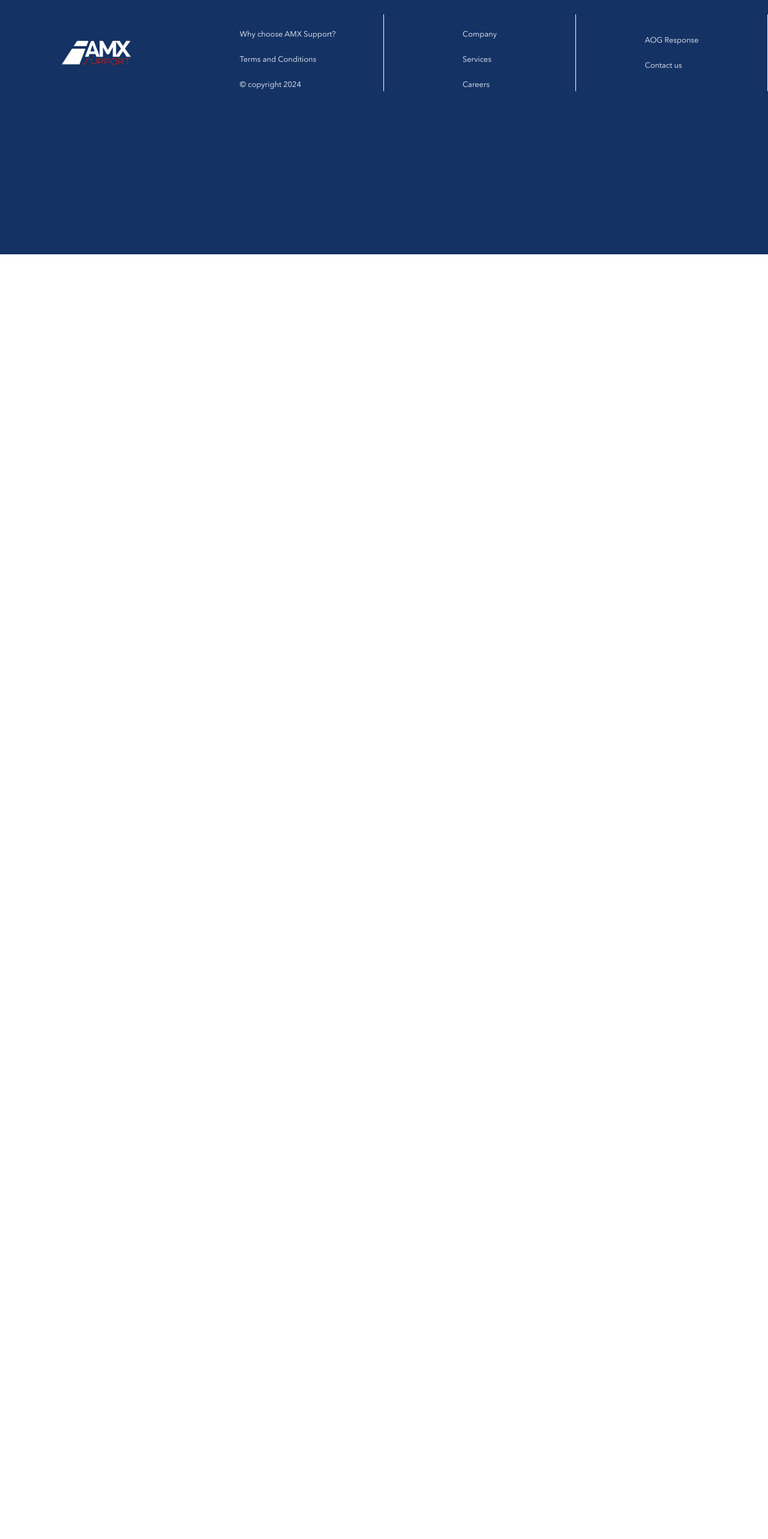
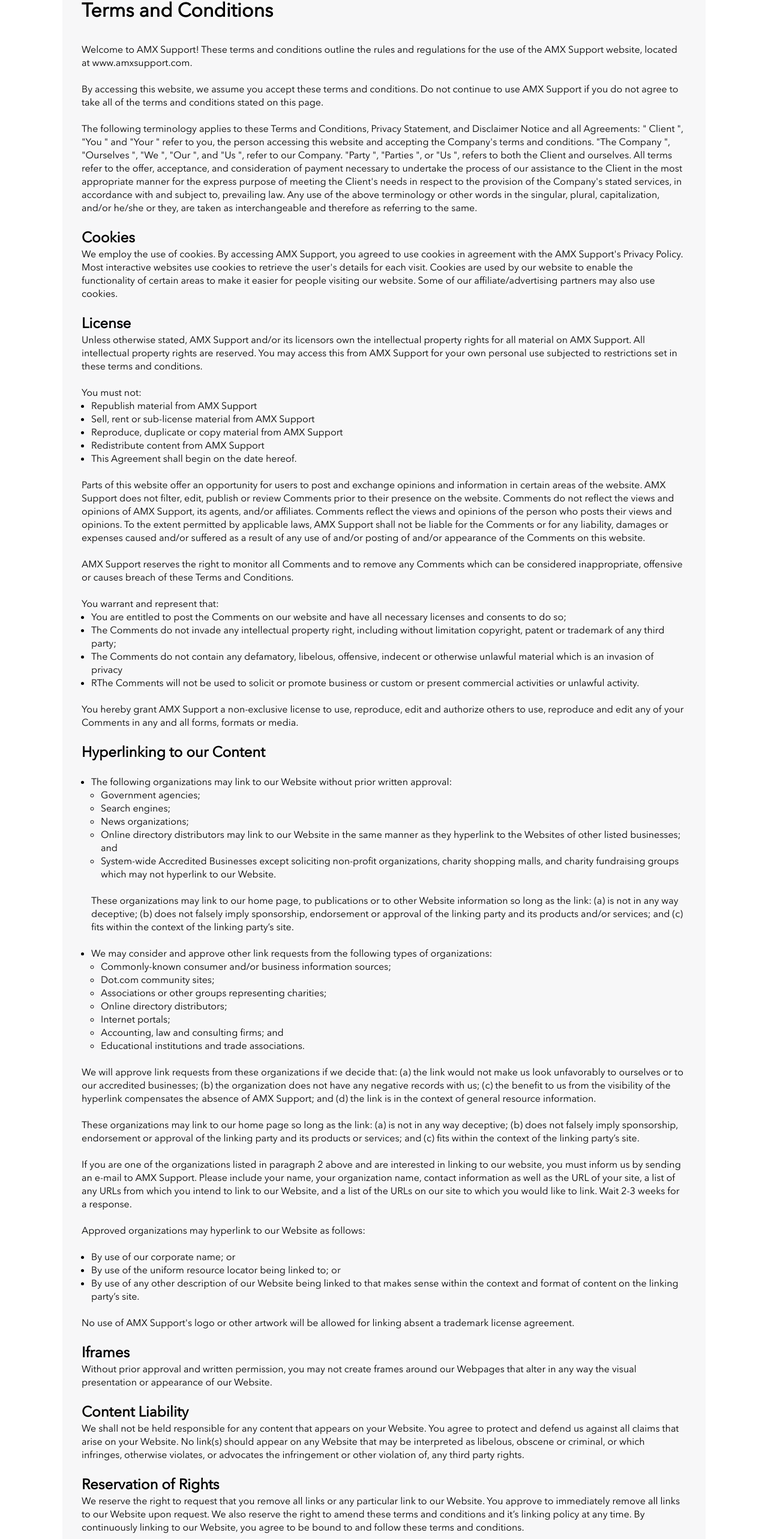
Before and after one commit to Sallysegui/amx, a React (Vite) app: page /terms in a window 1280 px wide. Shown: the part 191-2757 px from the top of the page at 60% size. Before the commit the page ends 800 px from the top, so only its background shows below. Built offline with nearby package versions, Linux system fonts and the light colour scheme.

Commit message:
amxPre22

```diff
--- a/public/css/main.css
+++ b/public/css/main.css
@@ -865,12 +865,11 @@
 .footerConainer {
   margin-top: 2rem;
   background-color: #143264;
-  height: 28rem;
+  height: 14rem;
   color: #F7F7FF;
   display: flex;
   justify-content: space;
   flex-wrap: nowrap;
-  font-size: 0.8em;
 }
 @media screen and (max-width: 37.5em) {
   .footerConainer {
@@ -879,6 +878,8 @@
     grid-template-columns: 1fr 1fr 1fr;
     grid-template-rows: 1fr, 1fr;
     padding-left: 1rem;
+    height: 28rem;
+    font-size: 0.8em;
   }
 }
 .footerConainer .footerColumn {
@@ -965,6 +966,31 @@
   margin-top: 2rem;
 }
 
+.terms {
+  margin-top: 4rem;
+  padding-left: 2rem;
+  padding-right: 2rem;
+  padding-top: 2rem;
+  padding-bottom: 3rem;
+  background-color: #f7f7f8;
+}
+@media screen and (max-width: 37.5em) {
+  .terms {
+    padding-left: 1.5rem;
+    padding-right: 1.5rem;
+    margin-top: 1rem;
+  }
+  .terms h1, .terms h2 {
+    font-size: 1rem;
+  }
+}
+.terms ul {
+  margin-left: 1rem;
+}
+.terms .termsText {
+  padding-top: 2rem;
+}
+
 @font-face {
   font-family: "AvenirHeavy";
   src: url("../../css/fonts/Avenir/Avenir_Heavy/Avenir_Heavy.ttf") format("truetype");
--- a/public/css/sass/pages/footer.scss
+++ b/public/css/sass/pages/footer.scss
@@ -1,18 +1,21 @@
 .footerConainer{
     margin-top: 2rem;
     background-color: $logo-blue;
-    height: 28rem;
+    height: 14rem;
     color: $gosh-white;
     display: flex;
     justify-content: space;
     flex-wrap: nowrap;
-    font-size: 0.8em;
+    // font-size: 1.1rem;
+
     @include phone-screen {
         margin-top: 1rem;
         display: grid;
         grid-template-columns:1fr 1fr 1fr;
         grid-template-rows: 1fr,1fr;
         padding-left: 1rem;
+        height: 28rem;
+        font-size: 0.8em;
     }
 
     .footerColumn{
@@ -110,9 +113,36 @@
         color:#fff;
         margin-right: 1rem;
         font-size: 0.8rem;
+
       }
 
     p{
         margin-top: 2rem;
     }
 }
+
+.terms{
+    margin-top: 4rem;
+    padding-left: 2rem;
+    padding-right: 2rem;
+    padding-top: 2rem;
+    padding-bottom: 3rem ;
+    background-color: $grey-blueish;
+    @include phone-screen{
+        h1,h2 {
+            font-size: 1rem;
+        }
+        padding-left: 1.5rem;
+        padding-right: 1.5rem;
+        margin-top: 1rem;
+
+    }
+    ul {
+        margin-left: 1rem;
+    }
+    .termsText{
+        padding-top: 2rem;
+
+    }
+
+}
--- a/src/components/Footer/terms.jsx
+++ b/src/components/Footer/terms.jsx
@@ -6,20 +6,25 @@
 import Footer from "../Footer/footer";
 import TopCont from "../mainPage/TopCont";
 import MenuFunct from "../mainPage/MenuFunct";
+import TermsText from "./termsText";
 
 const Terms = () =>{
     return(<div className='fullPage'>
-        <div className='portada'>
-            <div className='header'>
+        <div className='header'>
             <div className="headerInner">
                 <TopCont/>
                 <MenuFunct/>
             </div>
-            </div>
+         </div>
+        <div className='portada'>
         <div className='supportMenu'></div>
-        <h1>
-            Terms and Conditions
-        </h1>
+        <div className="terms">
+            <h1>
+                Terms and Conditions
+            </h1>
+            <TermsText/>
+        </div>
+
     </div>
     <div className="bitMargin"></div>
 
--- /dev/null
+++ b/src/components/Footer/termsText.jsx
@@ -0,0 +1,188 @@
+const TermsText = () => {
+    return(
+    <div className="termsText">
+        <p>Welcome to AMX Support! These terms and conditions outline the rules and regulations for the use of the
+            AMX Support website, located at www.amxsupport.com.
+        </p>
+        <br/>
+        <p>
+            By accessing this website, we assume you accept these terms and conditions. Do not continue to use AMX Support if you do not
+             agree to take all of the terms and conditions stated on this page.
+        </p>
+        <br/>
+        <p>
+            The following terminology applies to these Terms and Conditions, Privacy Statement, and Disclaimer Notice and all
+            Agreements: &quot; Client &quot;,  &quot;You &quot; and  &quot;Your &quot; refer to you, the person accessing this website and accepting the Company&apos;s
+            terms and conditions.  &quot;The Company &quot;,  &quot;Ourselves &quot;,  &quot;We &quot;,  &quot;Our &quot;, and  &quot;Us &quot;, refer to our Company.  &quot;Party &quot;,  &quot;Parties &quot;, or
+             &quot;Us &quot;, refers to both the Client and ourselves. All terms refer to the offer, acceptance, and consideration of payment
+             necessary to undertake the process of our assistance to the Client in the most appropriate manner for the express purpose
+             of meeting the Client&apos;s needs in respect to the provision of the Company&apos;s stated services, in accordance with and subject
+             to, prevailing law. Any use of the above terminology or other words in the singular, plural, capitalization, and/or he/she
+              or they, are taken as interchangeable and therefore as referring to the same.
+        </p>
+<br/>
+<h2>Cookies</h2>
+<p>We employ the use of cookies. By accessing AMX Support, you agreed to use cookies in agreement with the AMX Support&apos;s
+    Privacy Policy.</p>
+
+<p>Most interactive websites use cookies to retrieve the user&apos;s details for each visit. Cookies are used by our website to enable
+     the functionality of certain areas to make it easier for people visiting our website. Some of our affiliate/advertising partners
+     may also use cookies.
+</p>
+<br/>
+<h2>License</h2>
+<p>Unless otherwise stated, AMX Support and/or its licensors own the intellectual property rights for all material on AMX Support.
+ All intellectual property rights are reserved. You may access this from AMX Support for your own personal use subjected to restrictions
+  set in these terms and conditions.
+</p>
+<br/>
+<p>You must not:</p>
+<p>
+<ul>
+    <li>Republish material from AMX Support</li>
+    <li>Sell, rent or sub-license material from AMX Support</li>
+    <li>Reproduce, duplicate or copy material from AMX Support</li>
+    <li>Redistribute content from AMX Support</li>
+    <li>This Agreement shall begin on the date hereof.</li>
+</ul>
+</p>
+<br/>
+
+<p>Parts of this website offer an opportunity for users to post and exchange opinions and information in certain areas of the website.
+ AMX Support does not filter, edit, publish or review Comments prior to their presence on the website. Comments do not reflect
+ the views and opinions of AMX Support, its agents, and/or affiliates. Comments reflect the views and opinions of the person who
+ posts their views and opinions. To the extent permitted by applicable laws, AMX Support shall not be liable for the Comments or
+ for any liability, damages or expenses caused and/or suffered as a result of any use of and/or posting of and/or appearance of the
+ Comments on this website.
+ </p>
+
+ <br/>
+
+ <p>AMX Support reserves the right to monitor all Comments and to remove any Comments which can be considered inappropriate, offensive
+or causes breach of these Terms and Conditions.
+</p>
+
+<br/>
+
+You warrant and represent that:
+
+<br/>
+<p>
+<ul>
+    <li>You are entitled to post the Comments on our website and have all necessary licenses and consents to do so;</li>
+    <li>The Comments do not invade any intellectual property right, including without limitation copyright, patent or trademark of any
+ third party;</li>
+    <li>The Comments do not contain any defamatory, libelous, offensive, indecent or otherwise unlawful material which is an invasion of
+privacy</li>
+    <li>RThe Comments will not be used to solicit or promote business or custom or present commercial activities or unlawful activity.</li>
+</ul>
+</p>
+
+<br/>
+
+<p>You hereby grant AMX Support a non-exclusive license to use, reproduce, edit and authorize others to use, reproduce and edit any
+of your Comments in any and all forms, formats or media.
+</p>
+
+<br/>
+
+<h2>Hyperlinking to our Content</h2>
+
+<br/>
+
+<ul><li>The following organizations may link to our Website without prior written approval:</li>
+
+<ul>
+    <li>Government agencies;</li>
+    <li>Search engines;</li>
+    <li>News organizations;</li>
+    <li>Online directory distributors may link to our Website in the same manner as they hyperlink to the Websites of other
+        listed businesses; and</li>
+    <li>System-wide Accredited Businesses except soliciting non-profit organizations, charity shopping malls, and
+ charity fundraising groups which may not hyperlink to our Website.</li>
+</ul>
+
+<br/>
+<p>
+These organizations may link to our home page, to publications or to other Website information so long as the link: (a)
+is not in any way deceptive; (b) does not falsely imply sponsorship, endorsement or approval of the linking party and its
+products and/or services; and (c) fits within the context of the linking party’s site.
+</p>
+<br/>
+
+<li>We may consider and approve other link requests from the following types of organizations:</li>
+
+<ul>
+    <li>Commonly-known consumer and/or business information sources;</li>
+    <li>Dot.com community sites;</li>
+    <li>Associations or other groups representing charities;</li>
+    <li>Online directory distributors;</li>
+    <li>Internet portals;</li>
+    <li>Accounting, law and consulting firms; and</li>
+    <li>Educational institutions and trade associations.</li>
+</ul>
+
+</ul>
+
+<br/>
+<p>
+We will approve link requests from these organizations if we decide that: (a) the link would not make us look unfavorably to
+ourselves or to our accredited businesses; (b) the organization does not have any negative records with us; (c) the benefit to us
+from the visibility of the hyperlink compensates the absence of AMX Support; and (d) the link is in the context of general resource
+information.
+</p>
+<br/>
+<p>
+These organizations may link to our home page so long as the link: (a) is not in any way deceptive; (b) does not falsely imply
+sponsorship, endorsement or approval of the linking party and its products or services; and (c) fits within the context of the linking
+ party’s site.
+ </p>
+<br/>
+<p>
+If you are one of the organizations listed in paragraph 2 above and are interested in linking to our website, you must inform us by
+sending an e-mail to AMX Support. Please include your name, your organization name, contact information as well as the URL of your site,
+ a list of any URLs from which you intend to link to our Website, and a list of the URLs on our site to which you would like to link.
+ Wait 2-3 weeks for a response.
+</p>
+<br/>
+<p>
+Approved organizations may hyperlink to our Website as follows:
+</p>
+<br/>
+
+
+<ul>
+    <li>By use of our corporate name; or</li>
+    <li>By use of the uniform resource locator being linked to; or</li>
+    <li>By use of any other description of our Website being linked to that makes sense within the context and format of content
+        on the linking party’s site.</li>
+</ul>
+
+<br/>
+
+<p>No use of AMX Support&apos;s logo or other artwork will be allowed for linking absent a trademark license agreement.</p>
+
+<br/>
+
+<h2>Iframes</h2>
+<p>
+Without prior approval and written permission, you may not create frames around our Webpages that alter in any way the visual
+presentation or appearance of our Website.
+</p>
+
+<br/>
+
+<h2>Content Liability</h2>
+<p>We shall not be held responsible for any content that appears on your Website. You agree to protect and defend us against all
+claims that arise on your Website. No link(s) should appear on any Website that may be interpreted as libelous, obscene or criminal,
+or which infringes, otherwise violates, or advocates the infringement or other violation of, any third party rights.
+</p>
+<br/>
+
+<h2>Reservation of Rights</h2>
+<p>We reserve the right to request that you remove all links or any particular link to our Website. You approve to immediately remove
+all links to our Website upon request. We also reserve the right to amend these terms and conditions and it’s linking policy at any
+time. By continuously linking to our Website, you agree to be bound to and follow these terms and conditions.
+</p></div>)}
+
+export default TermsText
```
Also changed, not shown: 1 other file (tests, documents, lock files or other folders).
